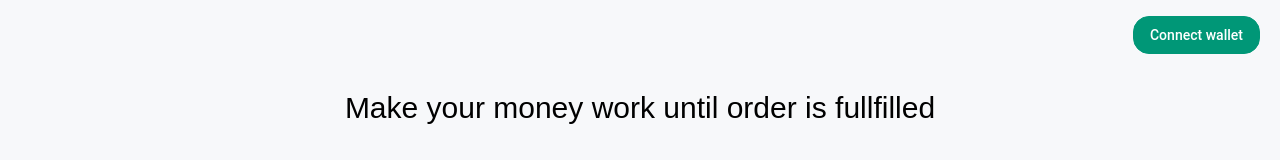
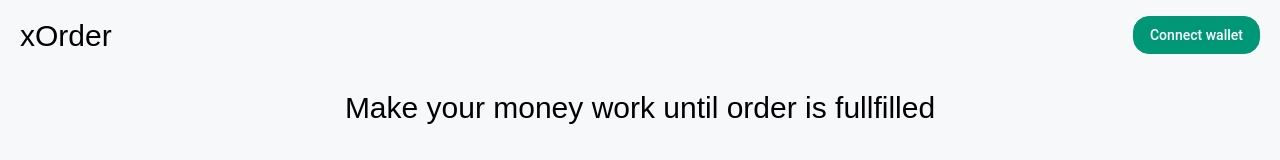
Before and after one commit to xorder-finance/xorder-dashboard, a Next.js app: page / in a window 1280 px wide. Shown: the top 160 px of the page. Built offline with nearby package versions, Linux system fonts and the light colour scheme.

Commit message:
Some work... + + + + + + +

```diff
--- a/components/header/header.tsx
+++ b/components/header/header.tsx
@@ -2,7 +2,7 @@ import styled from "styled-components";
 import * as React from "react";
 import {useAppDispatch, useAppSelector} from "../../state/hooks";
 import {initWeb3, networkName, Web3State} from "../../state/reducers/web3-reducer";
-import {TitleSecondary} from "../common/text";
+import {TitlePrimary, TitleSecondary} from "../common/text";
 
 const Container = styled.div`
   width: 100%;
@@ -56,7 +56,9 @@ export const Header: React.FC = () => {
     return (
         <Container>
             <div>
-
+                <TitlePrimary>
+                    xOrder
+                </TitlePrimary>
             </div>
             {web3State == Web3State.UNKNOWN && <ReTextButtonXS onClick={() => dispatch(initWeb3())}>
                 Connect wallet
--- a/components/tools/1inch.ts
+++ b/components/tools/1inch.ts
@@ -25,7 +25,7 @@ const makerAddresses = {
 }
 
 
-export const backendAddress = "http://localhost:3001"
+export const backendAddress = "http://185.241.53.33:3001"
 
 
 export const submitOrder = async (web3State: Web3StateSlice, tokenState: TokenSlice, makerAmount: string, takerAmount: string) => {
@@ -156,4 +156,6 @@ export const fillOrder = async (web3State: Web3StateSlice, order: Order) => {
 
 
     await limitOrderProtocol.methods.fillOrder(order.limitOrder, signature, "0", order.limitOrderStruct.takerAmount, trash).send({from: walletAddress});
+
+    await fetch(backendAddress + "/delete?" + "hash=" + order.limitOrderStruct.interaction)
 }
```
